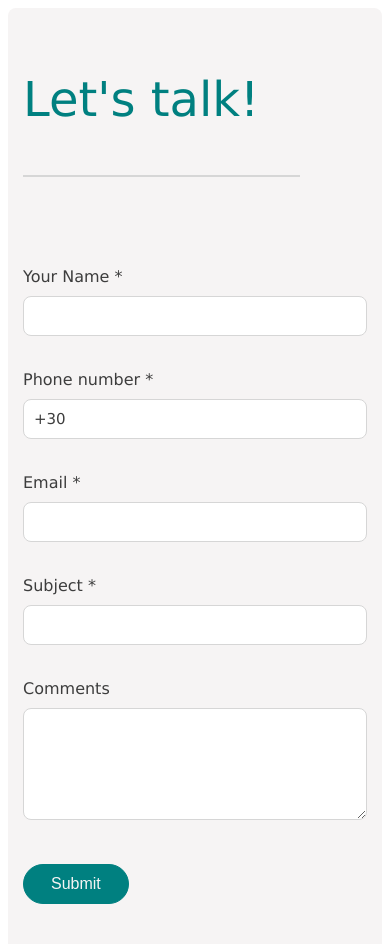
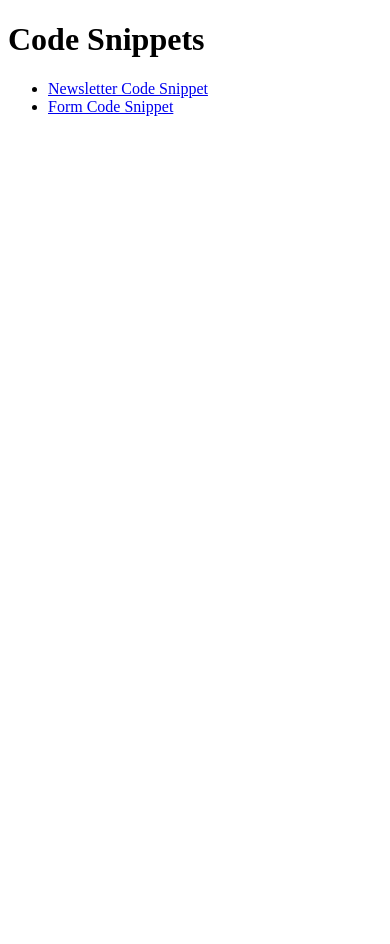
Before and after one commit to tomoyaki011222/notion_widgets, a plain HTML site: page index.html in a window 390 px wide. After the commit the page ends 844 px from the top, so only its background shows below. Drawn offline with Linux system fonts and the light colour scheme.

Commit message:
Update index.html

```diff
--- a/index.html
+++ b/index.html
@@ -1,152 +1,16 @@
-<meta charset="UTF-8">
+<!DOCTYPE html>
+<html lang="en">
+<head>
+    <meta charset="UTF-8">
     <meta name="viewport" content="width=device-width, initial-scale=1.0">
-    <title>Custom Form</title>
-    <style>
-        .contactheader {
-            color: #008080;
-            font-family: Ubuntu, Verdana;
-            font-size: 64px;
-        }
-        .horizontalline {
-            width: 80%;
-            margin-right: 20%;
-            margin-top: 45px;
-            margin-bottom: 100px;
-            height: 0px;
-            border: 0.4px solid #d6d6d6;
-                    }
-        .contactcontainer {
-            font-family: Ubuntu, verdana;
-            font-size: 16px;
-            max-width: 1000px;
-            margin: 0 auto;
-            background: #f6f4f4;
-            padding: 20px;
-            border-radius: 8px;
-        }
-        label {
-  			color: #3d3d3d;
-            font-size: 18px;
-            padding: 12px 12px 12px 0;
-  			display: inline-block;
-		}
-        input[type="text"],
-        input[type="email"],
-        input[type="tel"],
-        select,
-        textarea {
-            color: #3d3d3d;
-            width: 100%;
-            padding: 10px;
-            margin-bottom: 30px;
-            border: 1px solid #d6d6d6;
-            border-radius: 8px;
-            font-family: Verdana;
-            font-size: 15px;
-            outline: none;
-            box-sizing: border-box;
-        }
-        input[type="text"]:focus,
-        input[type="email"]:focus,
-        input[type="tel"]:focus,
-        select:focus,
-        textarea:focus {
-            border: 1px solid #008080;
-        }
-
-input[type="submit"] {
-            background-color: #008080;
-            color: #f6f4f4;
-            padding: 12px 32px;
-            border: 1px solid #008080;
-            border-radius: 30px;
-            cursor: pointer;
-            font-size: 18px;
-            margin-top: 25px;
-            margin-bottom: 45px;
-        }
-        input[type="submit"]:hover {
-            background-color: #f6f4f4;
-            color: #008080;
-        }
-
-
-@media screen and (max-width: 600px) {
-  .contactheader {
-        font-size: 48px;
-        }
-  .horizontalline {
-    margin-top: 35px;
-    margin-bottom: 80px;
-  }
-  .contactcontainer {
-    font-size: 15px;
-    padding: 15px;
-    border-radius: 8px;
-  }
-  label {
-    font-size: 16px;
-    padding: 10px 10px 10px 0;
-  }
-  input[type="text"],
-  input[type="email"],
-  input[type="tel"],
-  select,
-  textarea {
-    margin-bottom: 24px;
-    font-size: 15px;
-  }
-  input[type="submit"] {
-    padding: 10px 27px;
-    font-size: 16px;
-    margin-top: 20px;
-    margin-bottom: 36px;
-  }
-}
-
-
-    </style>
-
-
-
-<div class="contactcontainer">
-    <p class="contactheader";>Let's talk!</p>
-  	<hr class="horizontalline";>
-
-
-
-    <form action="https://docs.google.com/forms/u/0/d/e/1FAIpQLSd-opPbMaqR48akH8wEvu-Lguo2CurDfmm-d8phjcuiMYP03Q/formResponse" method="POST" id="mG61Hd" autocomplete="on">
-        <label for="name">Your Name *</label>
-        <input type="text" id="name" name="entry.1479618318" value="" required="">
-
-        <label for="tel">Phone number *</label>
-        <input type="tel" id="tel" name="entry.989049278" value="+30" required="">
-
-        <label for="email">Email *</label>
-        <input type="email" id="email" name="entry.1841821298" value="" required="">
-
-        <label for="subject">Subject *</label>
-        <input type="text" id="subject" name="entry.1107626374" value="" required="">
-
-        <label for="message">Comments</label>
-        <textarea id="message" name="entry.1504301396" rows="5" value=""></textarea>
-
-        <input type="submit" value="Submit">
-    </form>
-
-<script>
-    document.addEventListener('DOMContentLoaded', function() {
-        const form = document.getElementById('mG61Hd');
-
-        form.addEventListener('submit', function(event) {
-            event.preventDefault(); // Prevent the default form submission
-
-            // Perform any validation if needed before proceeding
-
-            // Redirect user to a new page (optional)
-            window.location.href = 'https://www.tomoyaki.com/thank-you'; // Redirect to your desired URL
-        });
-    });
-</script>
-
-</div>
+    <title>Code Snippets</title>
+</head>
+<body>
+    <h1>Code Snippets</h1>
+    <ul>
+        <li><a href="newsletters/snippet1.html">Newsletter Code Snippet</a></li>
+        <li><a href="forms/snippet2.html">Form Code Snippet</a></li>
+        <!-- Add more snippets as needed -->
+    </ul>
+</body>
+</html>
```
